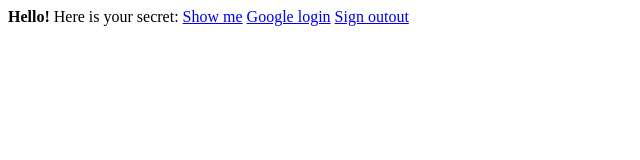
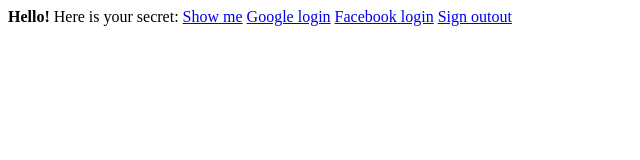
Before and after one commit to umole/SECURITY-EXAMPLE, a website: page public/index.html in a window 1280 px wide. Shown: the whole page, without its empty margins (0-640 px from the left). Drawn offline with Linux system fonts and the light colour scheme.

Commit message:
implementing facebook login

```diff
--- a/public/index.html
+++ b/public/index.html
@@ -10,6 +10,7 @@
     <b>Hello!</b> Here is your secret:
     <a href="/secret">Show me</a>
     <a href="auth/google">Google login</a>
+    <a href="auth/facebook">Facebook login</a>
     <a href="auth/logout/">Sign outout</a>
 </body>
 </html>
--- a/server.js
+++ b/server.js
@@ -57,7 +57,7 @@ function checkLoggedIn(req, res, next) {
     const isLoggedin = req.isAuthenticated() && req.user; //TODO
     if (!isLoggedin) {
         return res.status(401).json({
-            error: "You must log in"
+            error: "You must log in",
         });
     }
     next();
```
